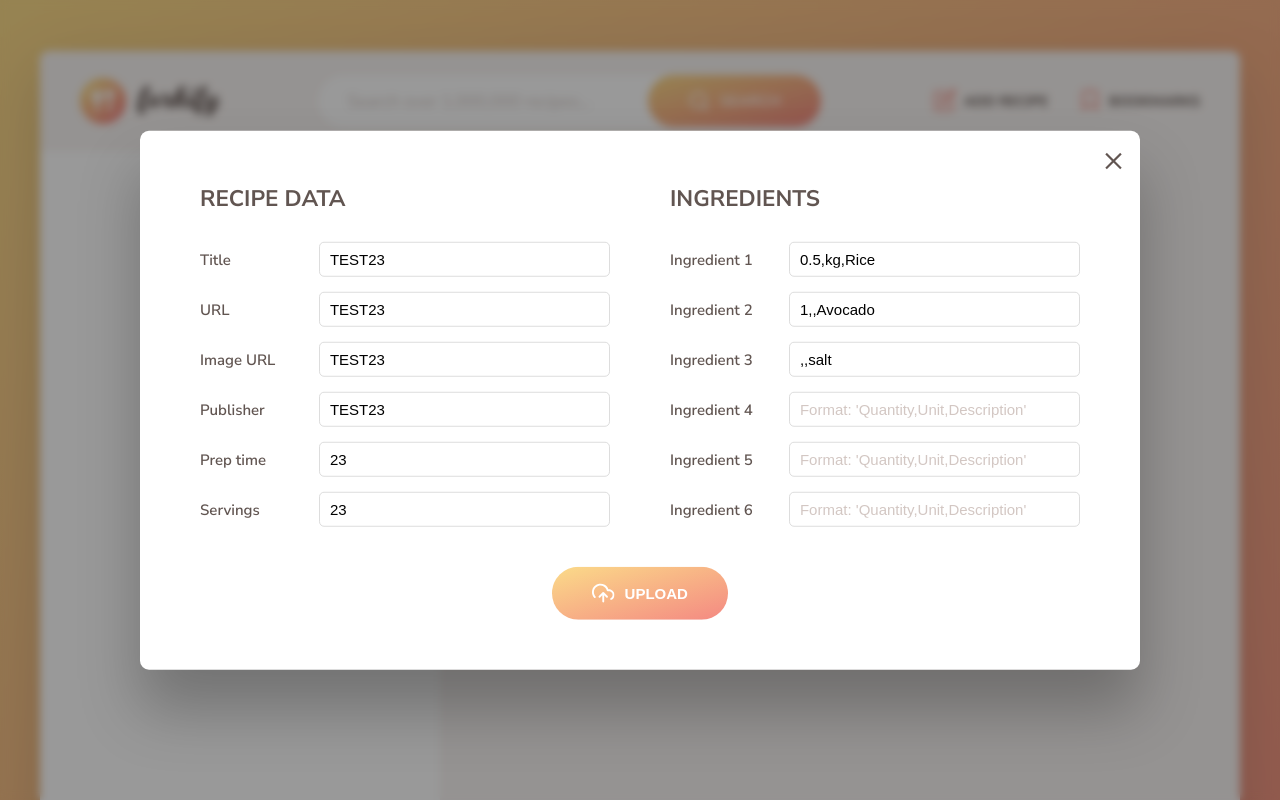
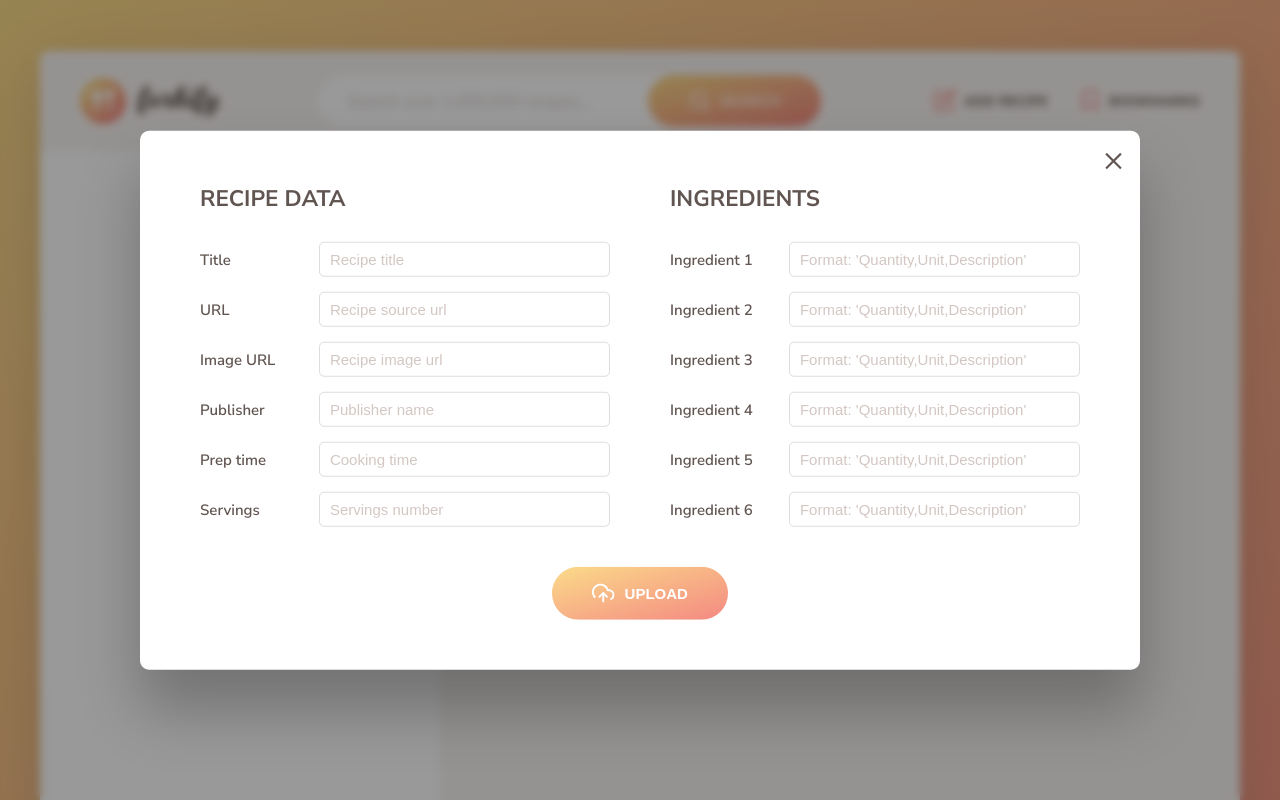
Before and after one commit to mbilan/fortify-course-site, a website built with Parcel: page index.html in a window 1280 px wide. Both pictures are taken after a click on the button "ADD RECIPE". Shown: the top 800 px of the page. Built offline with nearby package versions, Linux system fonts and the light colour scheme.

Commit message:
cleanup add new recipe form, added placeholders

```diff
--- a/index.html
+++ b/index.html
@@ -249,27 +249,27 @@
         <div class="upload__column">
           <h3 class="upload__heading">Recipe data</h3>
           <label>Title</label>
-          <input value="TEST23" required name="title" type="text" />
+          <input required name="title" type="text" placeholder="Recipe title" />
           <label>URL</label>
-          <input value="TEST23" required name="sourceUrl" type="text" />
+          <input required name="sourceUrl" type="text" placeholder="Recipe source url" />
           <label>Image URL</label>
-          <input value="TEST23" required name="image" type="text" />
+          <input required name="image" type="text" placeholder="Recipe image url" />
           <label>Publisher</label>
-          <input value="TEST23" required name="publisher" type="text" />
+          <input required name="publisher" type="text" placeholder="Publisher name" />
           <label>Prep time</label>
-          <input value="23" required name="cookingTime" type="number" />
+          <input required name="cookingTime" type="number" placeholder="Cooking time" />
           <label>Servings</label>
-          <input value="23" required name="servings" type="number" />
+          <input required name="servings" type="number" placeholder="Servings number" />
         </div>
 
         <div class="upload__column">
           <h3 class="upload__heading">Ingredients</h3>
           <label>Ingredient 1</label>
-          <input value="0.5,kg,Rice" type="text" required name="ingredient-1" placeholder="Format: 'Quantity,Unit,Description'" />
+          <input type="text" required name="ingredient-1" placeholder="Format: 'Quantity,Unit,Description'" />
           <label>Ingredient 2</label>
-          <input value="1,,Avocado" type="text" name="ingredient-2" placeholder="Format: 'Quantity,Unit,Description'" />
+          <input type="text" name="ingredient-2" placeholder="Format: 'Quantity,Unit,Description'" />
           <label>Ingredient 3</label>
-          <input value=",,salt" type="text" name="ingredient-3" placeholder="Format: 'Quantity,Unit,Description'" />
+          <input type="text" name="ingredient-3" placeholder="Format: 'Quantity,Unit,Description'" />
           <label>Ingredient 4</label>
           <input type="text" name="ingredient-4" placeholder="Format: 'Quantity,Unit,Description'" />
           <label>Ingredient 5</label>
```
